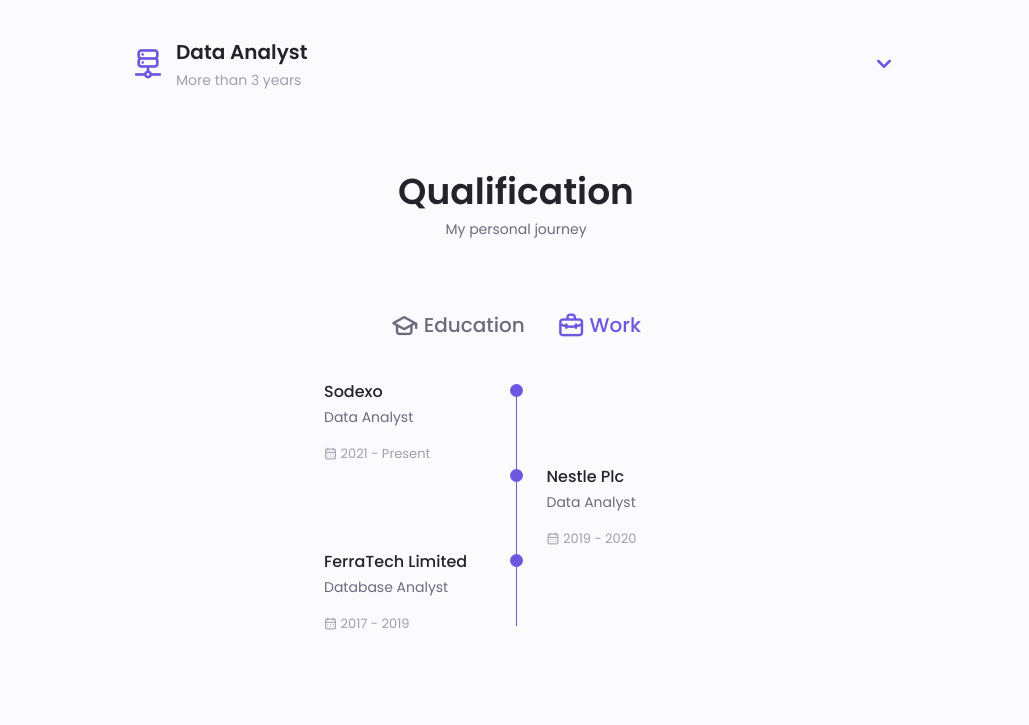
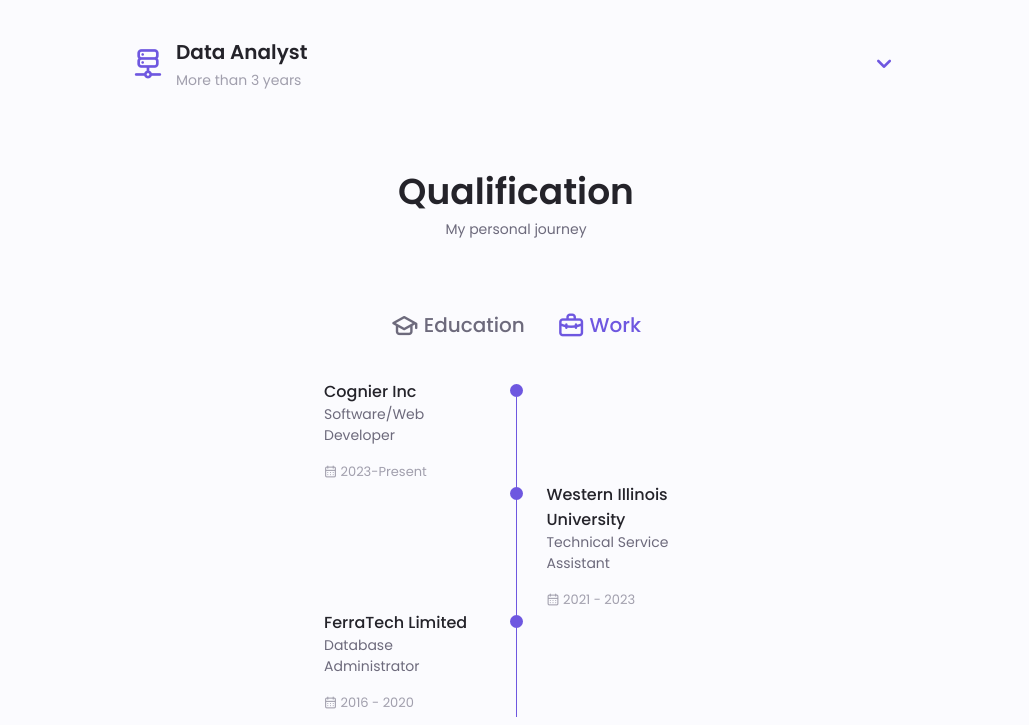
Before and after one commit to joshuaIdubor/JoshuaIdubor.github.io, a plain HTML site: page index.html in a window 1280 px wide. Both pictures are taken after a click on the element "Work". Shown: the part 2267-2992 px from the top of the page, without its empty margins (124-1153 px from the left). Drawn offline with nearby package versions, Linux system fonts and the light colour scheme.

Commit message:
updating Job Profile

```diff
--- a/index.html
+++ b/index.html
@@ -432,11 +432,11 @@
                 <!--==================== QUALIFICATION 1 ====================-->
                 <div class="qualification__data">
                     <div>
-                        <h3 class="qualification__title">Sodexo</h3>
-                        <span class="qualification__subtitle">Data Analyst</span>
+                        <h3 class="qualification__title">Cognier Inc</h3>
+                        <span class="qualification__subtitle">Software/Web Developer</span>
                         <div class="qualification__calendar">
                            <i class="uil uil-calendar-alt"></i>
-                           2021 - Present
+                           2023-Present
                         </div>
                     </div>
 
@@ -455,11 +455,11 @@
                    </div>
 
                    <div>
-                       <h3 class="qualification__title">Nestle Plc</h3>
-                       <span class="qualification__subtitle">Data Analyst</span>
+                       <h3 class="qualification__title">Western Illinois University</h3>
+                       <span class="qualification__subtitle">Technical Service Assistant</span>
                        <div class="qualification__calendar">
                           <i class="uil uil-calendar-alt"></i>
-                          2019 - 2020
+                          2021 - 2023
                        </div>
                    </div>
                </div>
@@ -468,10 +468,10 @@
                <div class="qualification__data">
                    <div>
                        <h3 class="qualification__title">FerraTech Limited</h3>
-                       <span class="qualification__subtitle">Database Analyst</span>
+                       <span class="qualification__subtitle">Database Administrator</span>
                        <div class="qualification__calendar">
                           <i class="uil uil-calendar-alt"></i>
-                          2017 - 2019
+                          2016 - 2020
                        </div>
                    </div>
 
```
